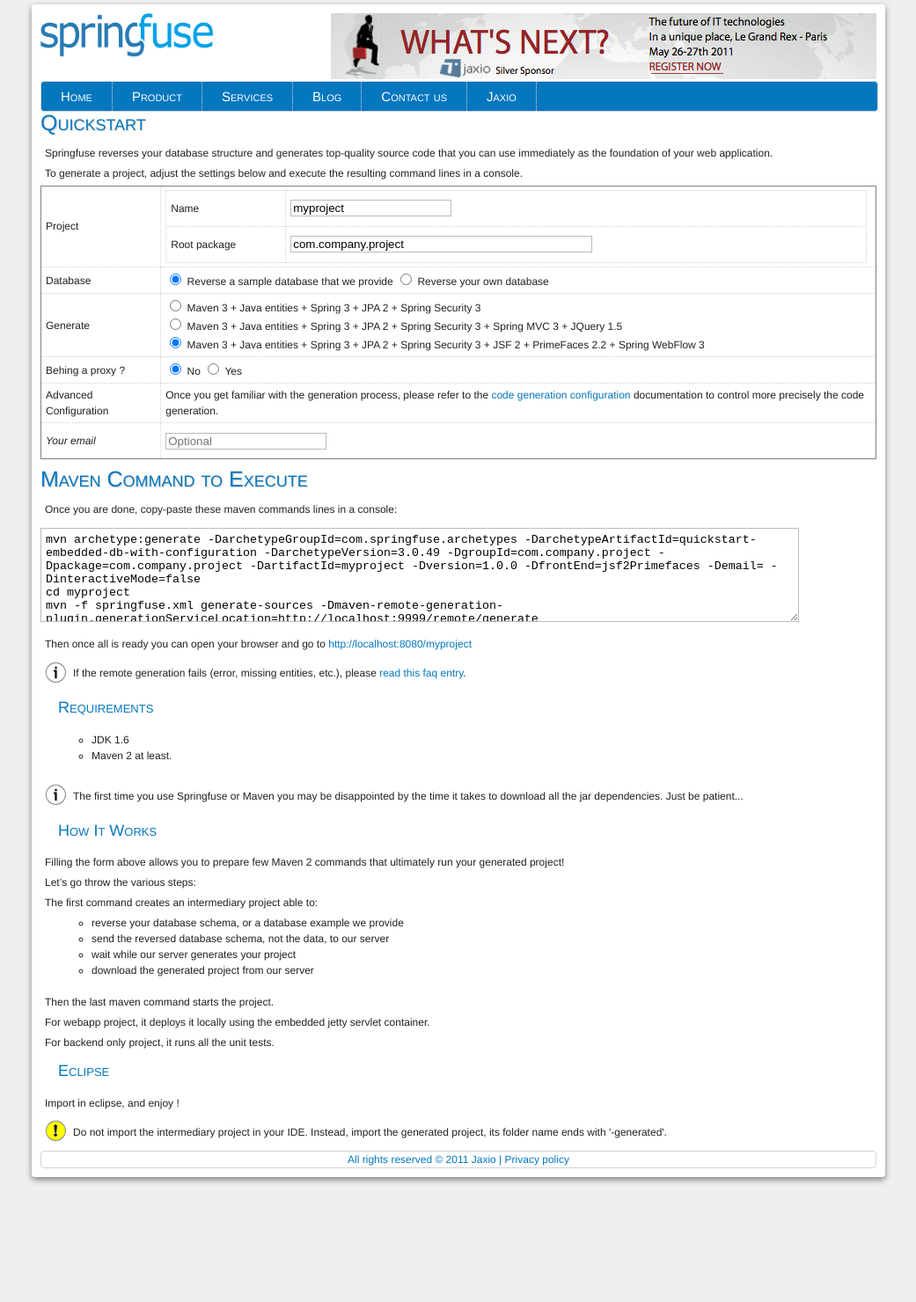
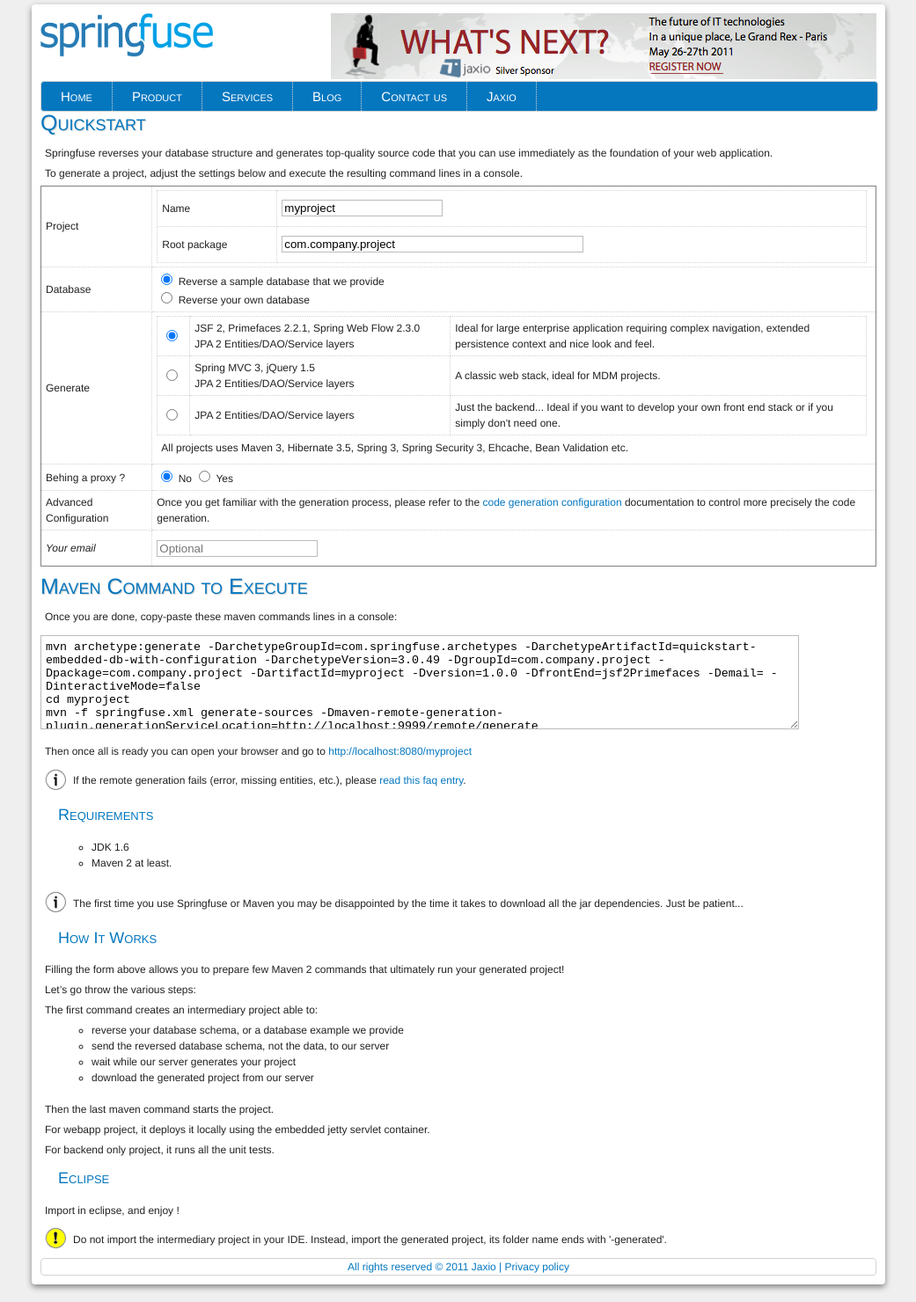
Before and after one commit to springfuse/springfuse.github.com, a Jekyll site: the page built from index.md, in a window 1280 px wide. Shown: the whole page at 88% size, without its empty margins (119-1160 px from the left). Built offline with Jekyll 4.4.1, drawn with Linux system fonts in a browser that asks for light colours; Markdown is read by kramdown in place of the engine named in the settings; before the commit the page ends 1358 px from its top, so only the background shows below that.

Commit message:
cosmetic playing with jekyll from orly

```diff
--- a/index.md
+++ b/index.md
@@ -52,6 +52,7 @@ input.error {
 														Everything is done on your computer.">
 					Reverse a sample database that we provide
 				</label>
+				<br/>
 				<input type="radio" name="archetypeArtifactId" id="archetypeArtifactId1" value="quickstart" class="updateCommand">
 				<label for="archetypeArtifactId1" title="You just need to provide some basic info so our plugin can reverse your database.<br/>
 														do not try this with production database, use your development database.">
@@ -131,23 +132,21 @@ input.error {
 		<tr>
 			<th>Generate</th>
 			<td>
-				<input type="radio" name="frontEnd"	 value="backendOnly" class="updateCommand">
-				<label for="backendOnly" title="You have the basics, all the tables will have a domain object generated, and the jpa setup is done etc.<br/>
-												Use this option if you are new to Springfuse or java.">
-					Maven 3 + Java entities + Spring 3 + JPA 2 + Spring Security 3
-				</label>
-				<br/>
-				<input type="radio" name="frontEnd" id="springMvc" value="springMvc" class="updateCommand">
-				<label for="springMvc" title="You have an out-of-the box working web application running spring mvc with the latest best practices.">
-					Maven 3 + Java entities + Spring 3 + JPA 2 + Spring Security 3 + Spring MVC 3 + JQuery 1.5
-				</label>
-				<br/>
-				<input type="radio" name="frontEnd" id="jsf2Primefaces" value="jsf2Primefaces" class="updateCommand" checked="checked">
-				<label for="jsf2Primefaces" title="Many enterprise applications have complex navigation and requirements.<br/>
-													For these type of applications MVC is too low level, JSF and Weflow are the way to go.<br/>
-													But these technologies are complex to master, use this generation option to learn how to set them up.">
-					Maven 3 + Java entities + Spring 3 + JPA 2 + Spring Security 3 + JSF 2 + PrimeFaces 2.2 + Spring WebFlow 3
-				</label>
+				<table>
+					<tr><td><input type="radio" name="frontEnd" id="jsf2Primefaces" value="jsf2Primefaces" class="updateCommand" checked="checked"></td>
+						<td width="280">JSF 2, Primefaces 2.2.1, Spring Web Flow 2.3.0<br/>JPA 2 Entities/DAO/Service layers</td>
+						<td>Ideal for large enterprise application requiring complex navigation,
+						    extended persistence context and nice look and feel.<br/></td></tr>
+
+					<tr><td><input type="radio" name="frontEnd" id="springMvc" value="springMvc" class="updateCommand"></td>
+						<td>Spring MVC 3, jQuery 1.5<br/>JPA 2 Entities/DAO/Service layers</td>
+						<td>A classic web stack, ideal for MDM projects.</td></tr>
+
+					<tr><td><input type="radio" name="frontEnd"	 value="backendOnly" class="updateCommand"></td>
+						<td>JPA 2 Entities/DAO/Service layers</td>
+						<td>Just the backend... Ideal if you want to develop your own front end stack or if you simply don't need one.</td></tr>
+				</table>
+				<p>All projects uses Maven 3, Hibernate 3.5, Spring 3, Spring Security 3, Ehcache, Bean Validation etc.</p>
 			</td>
 		</tr>
 		<tr>
```
